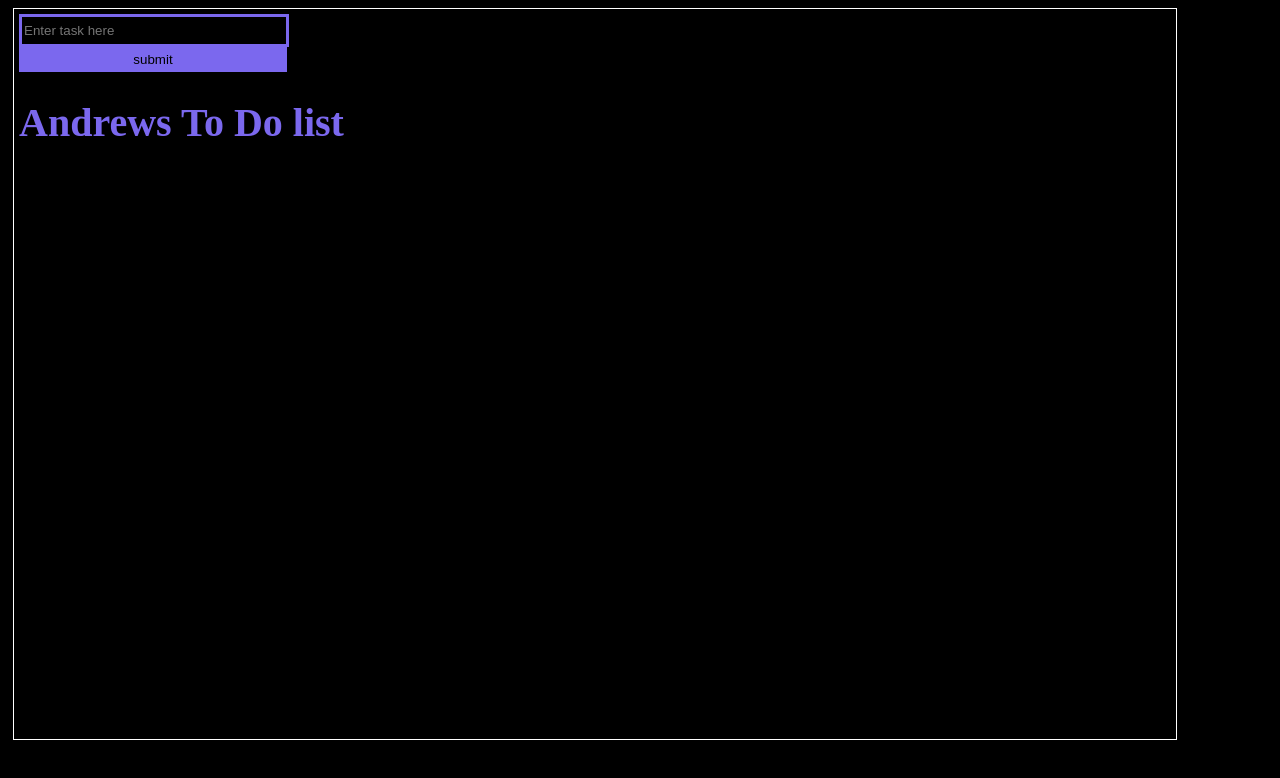
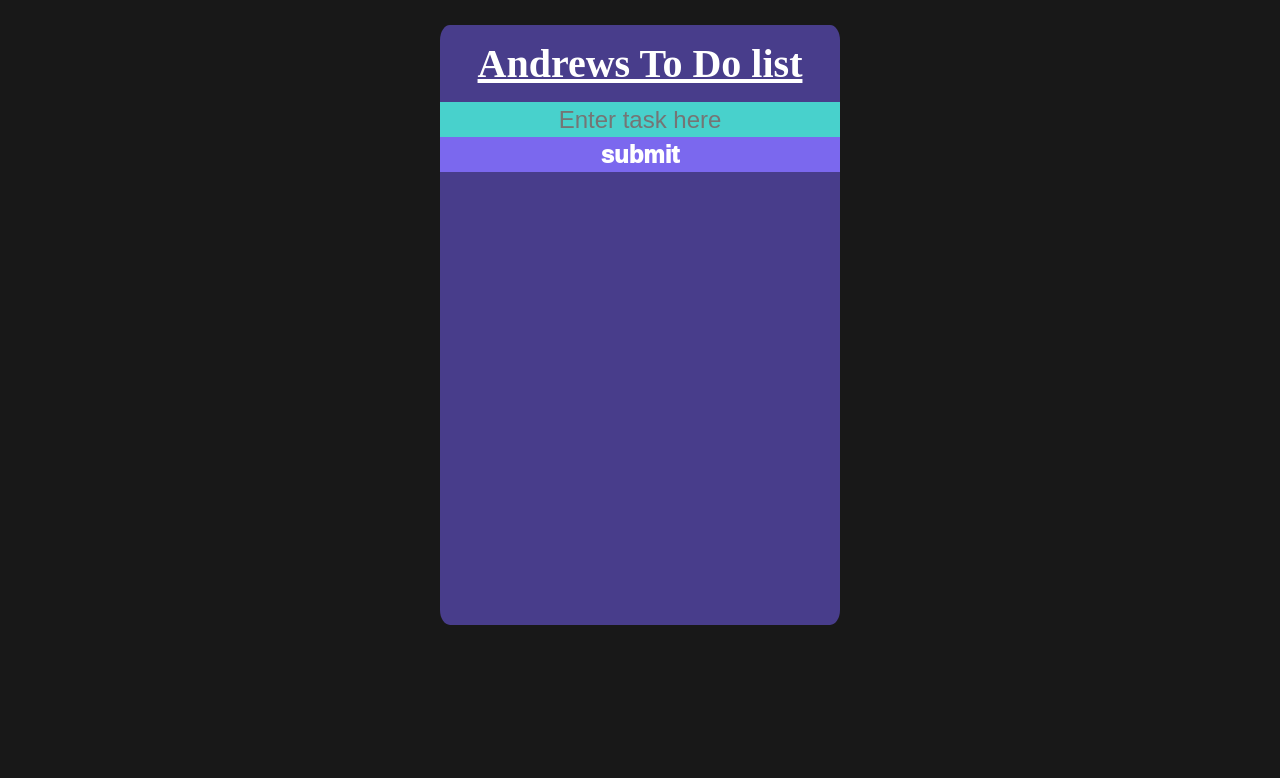
Before and after one commit to elixier01/Todo-List, a plain HTML site: page index.html in a window 1280 px wide. Drawn offline with Linux system fonts and the light colour scheme.

Commit message:
made the UI much nicer

```diff
--- a/index.html
+++ b/index.html
@@ -6,12 +6,14 @@
     <link rel="stylesheet" href="main.css">
 </head>
 <body>
-    <div id="my__app">
-        <input type="text" placeholder="Enter task here" id="task"  onkeyup="add__task__key()"><br/>
-        <input type="button" value="submit" id="submit" onclick="add__task__click()">
-        <h1>Andrews To Do list</h1>
-        <ul id="todo" onclick="remove__task();">
-        </ul>
+    <div id="wrapper">
+        <h1 id="title">Andrews To Do list</h1>
+        <div id="submissions">
+          <input type="text" placeholder="Enter task here" id="task"  onkeyup="add__task__key()"><br/>
+          <input type="button" value="submit" id="submit" onclick="add__task__click()">
+          <ul id="todo" onclick="remove__task();">
+          </ul>
+        </div>
     </div>
     <script src="index.js"></script>
 </body>
--- a/main.css
+++ b/main.css
@@ -1,39 +1,60 @@
 body {
-    background: black;
-    color: mediumslateblue;
+    background: rgb(24, 24, 24);
+    color: white;
+    margin-top: 25px
 }
 
 h1 {
     font-size: 40px;
 }
 
-#my__app {
-    border: 1px solid white;
-    padding: 5px;
-    margin: 5px;
-    width: 90vw;
-    height: 90vh;
+#wrapper {
+    background-color: darkslateblue;
+    border-radius: 2.5%;
+    margin: auto;
+    width: 400px;
+    height: 600px;
 }
+
+#title {
+    display: block;
+    text-align: center;
+    margin: auto;
+    padding: 15px;
+    text-decoration: underline;
+}
+
 #task {
-    width: 260px;
-    height: 25px;
+    width: 100%;
+    height: 35px;
     border: none;
-    background: black;
-    color: mediumslateblue;
-    border: solid;
+    background: mediumturquoise;
+    color: mediumslateblue(155, 139, 248);
+    margin: auto;
+    font-size: 1.5em;
+    color: darkmagenta;
+    text-align: center;
+    padding: 0;
 }
 #submit {
     background: mediumslateblue;
+    color: white;
     border: none;
-    width: 268px;
-    height: 25px;
+    width: 100%;
+    height: 35px;
     border: none;
+    margin: auto;
+    font-size: 1.5em;
+    font-weight: 1000;
 }
 
 #created__todo {
     color: white;
-    font-size: 25px;
+    font-size: 1.5em;
+    list-style: none;
+    text-align: auto;
 }
 #created__todo:hover {
-    color: darkred;
+    color: red;
+    text-decoration: line-through;
 }
```
